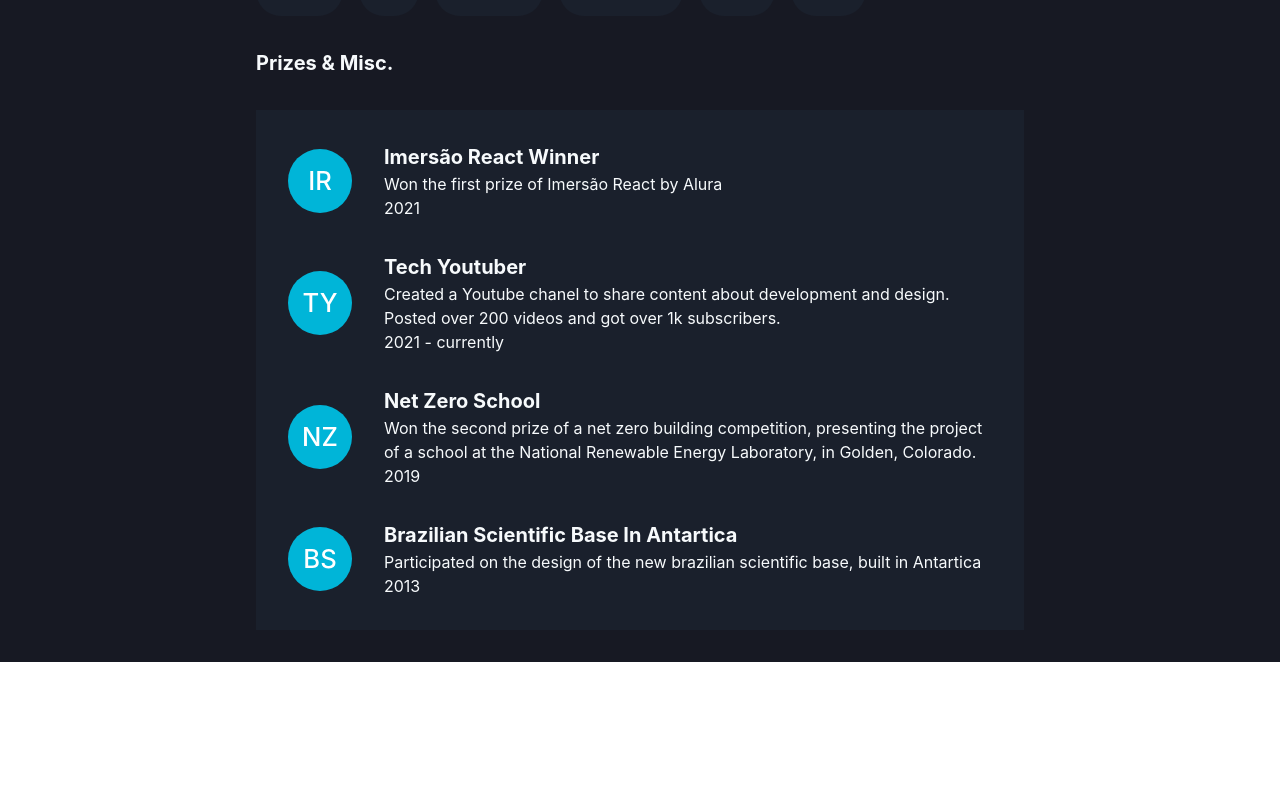
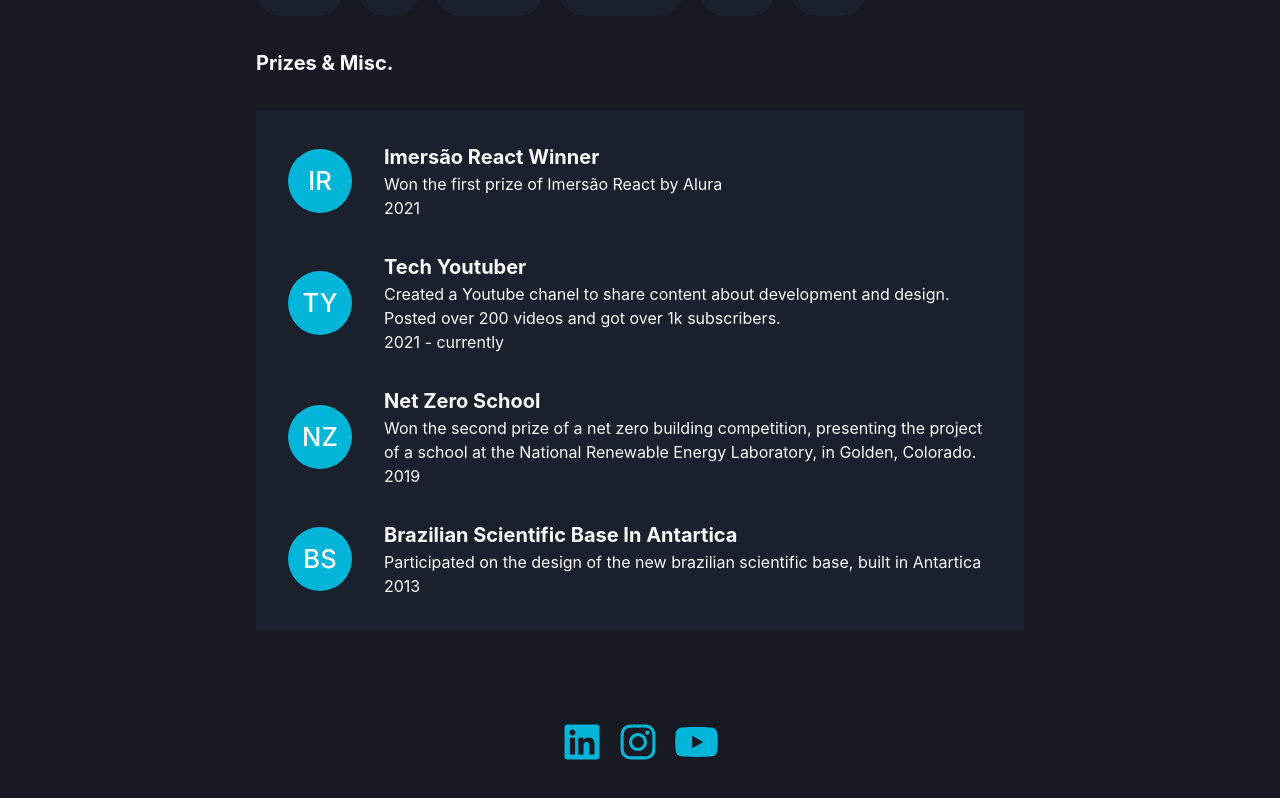
Before and after one commit to fischerafael/fischer-afael, a Next.js app: page /about in a window 1280 px wide. Shown: the part 2398-3196 px from the top of the page. Before the commit the page ends 3060 px from the top, so only its background shows below. Built offline with nearby package versions, Linux system fonts and the light colour scheme.

Commit message:
finished about

```diff
--- /dev/null
+++ b/src/components/organisms/SocialLinks.tsx
@@ -0,0 +1,43 @@
+import { HStack, IconButton } from "@chakra-ui/react";
+import { useRouter } from "next/router";
+import { FaInstagram, FaLinkedin, FaYoutube } from "react-icons/fa";
+
+export const SocialLinks = () => {
+  const { push } = useRouter();
+  const onNavigateTo = (url: string) => {
+    push(url);
+  };
+  return (
+    <HStack w="full" justify="center" spacing="4" h="20vh">
+      <IconButton
+        aria-label="Rafael's Linkedin"
+        icon={<FaLinkedin size="md" />}
+        variant="ghost"
+        color="cyan.500"
+        onClick={() =>
+          onNavigateTo("https://www.linkedin.com/in/fischerafael/")
+        }
+      />
+
+      <IconButton
+        aria-label="Rafael's Instagram"
+        icon={<FaInstagram size="md" />}
+        variant="ghost"
+        color="cyan.500"
+        onClick={() => onNavigateTo("https://www.instagram.com/fischerafael/")}
+      />
+
+      <IconButton
+        aria-label="Rafael's Youtube"
+        icon={<FaYoutube size="md" />}
+        variant="ghost"
+        color="cyan.500"
+        onClick={() =>
+          onNavigateTo(
+            "https://www.youtube.com/channel/UCz75xXTimMhZkbK__XOM8hQ"
+          )
+        }
+      />
+    </HStack>
+  );
+};
--- a/src/pages/about/index.tsx
+++ b/src/pages/about/index.tsx
@@ -1,5 +1,6 @@
 import { Avatar, Flex, HStack, Text, VStack } from "@chakra-ui/react";
 import { Header } from "../../components/organisms/Header";
+import { SocialLinks } from "../../components/organisms/SocialLinks";
 
 const tech = [
   { id: 1, name: "TypeScript", type: "tech" },
@@ -204,6 +205,8 @@ export const PageAbout = () => {
             date="2013"
           />
         </VStack>
+
+        <SocialLinks />
       </VStack>
     </Flex>
   );
```
Also changed, not shown: src/pages/home/index.tsx (+2 -38 lines).
